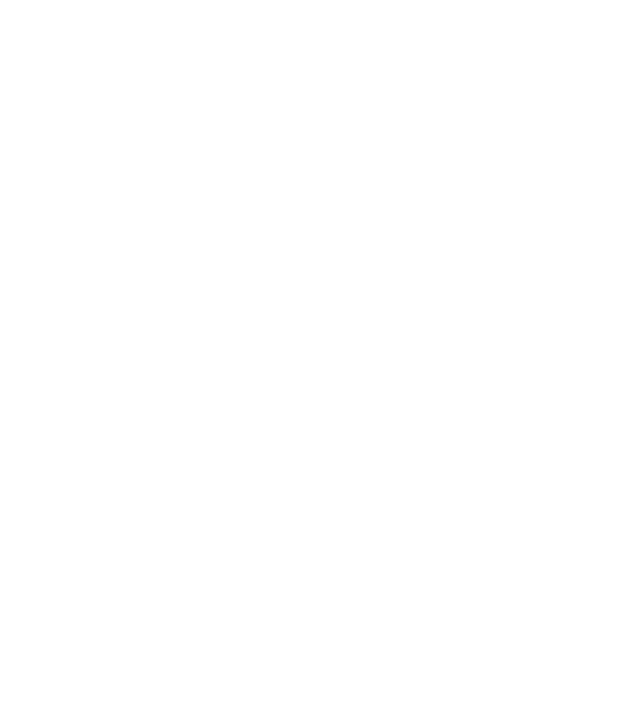
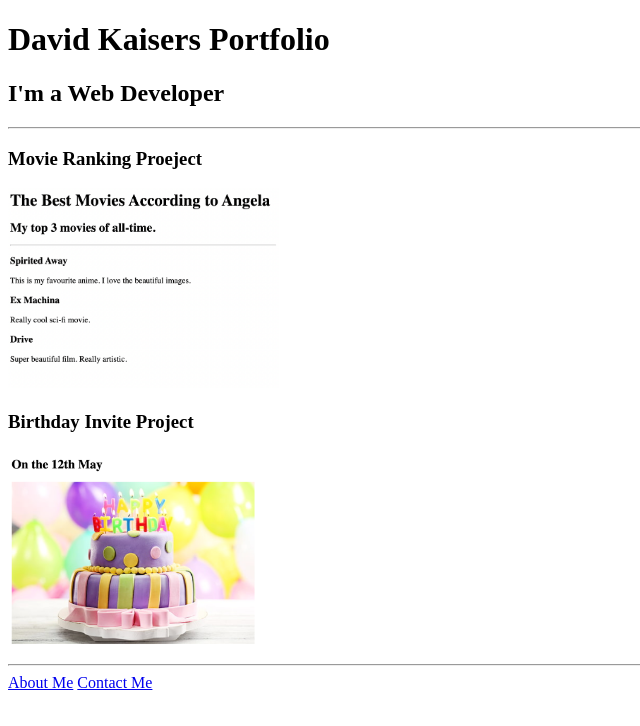
Before and after one commit to davidkaiser89/html-portfolio, a plain HTML site: page index.html in a window 1280 px wide. Shown: the whole page, without its empty margins (0-640 px from the left). Drawn offline with Linux system fonts and the light colour scheme.

Commit message:
Update index.html

```diff
--- a/index.html
+++ b/index.html
@@ -1,15 +1,25 @@
-<!-- TODO 1: Create the HTML Boilerplate -->
+<!DOCTYPE html>
+<html lang="en">
+<head>
+    <meta charset="UTF-8">
+    <title></title>
+</head>
 
-<!-- TODO 2: Add Your previous projects' HTML into the public folder -->
+    <h1>David Kaisers Portfolio</h1>
+    <h2>I'm a Web Developer</h2>
 
-<!-- TODO 3: Take screenshots of your project previews and add the images to the images folder -->
+    <hr>
 
-<!-- TODO 4: Add titles/subtitles etc. -->
+<body>
 
-<!-- TODO 5: Add a link to the project pages -->
+    <h3>Movie Ranking Proeject</h3><a href="./public/movie-ranking.html"></a>
+        <img src="./assets/images/movie-ranking.png" height="200"></a>
 
-<!-- TODO 6: Add images to show the project previews
-HINT for TODO 6: You can use the height attribute set to 200 to make the image smaller:
-https://developer.mozilla.org/en-US/docs/Web/HTML/Element/img#attr-height -->
+    <h3>Birthday Invite Project</h3><a href="./public/birthday-invite.html">
+        <img src="./assets/images/Birthday cake.png" height="200"></a>
 
-<!-- TODO 7: Add the Contact Me and About Me page links -->
+    <hr>
+
+    <a href="./public/about.html">About Me</a> <a href="./public/contact.html">Contact Me</a>
+</body>
+</html>
```
